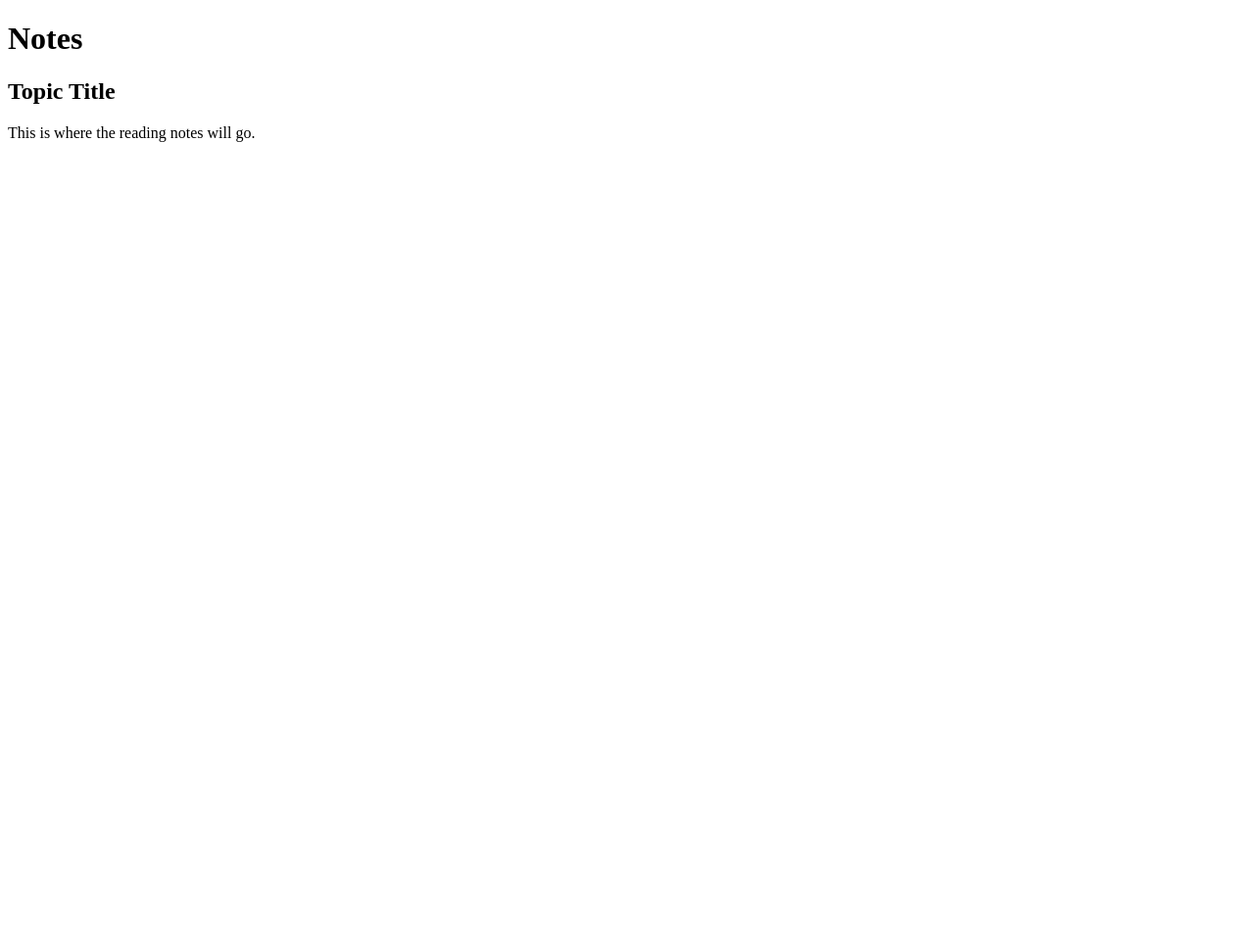
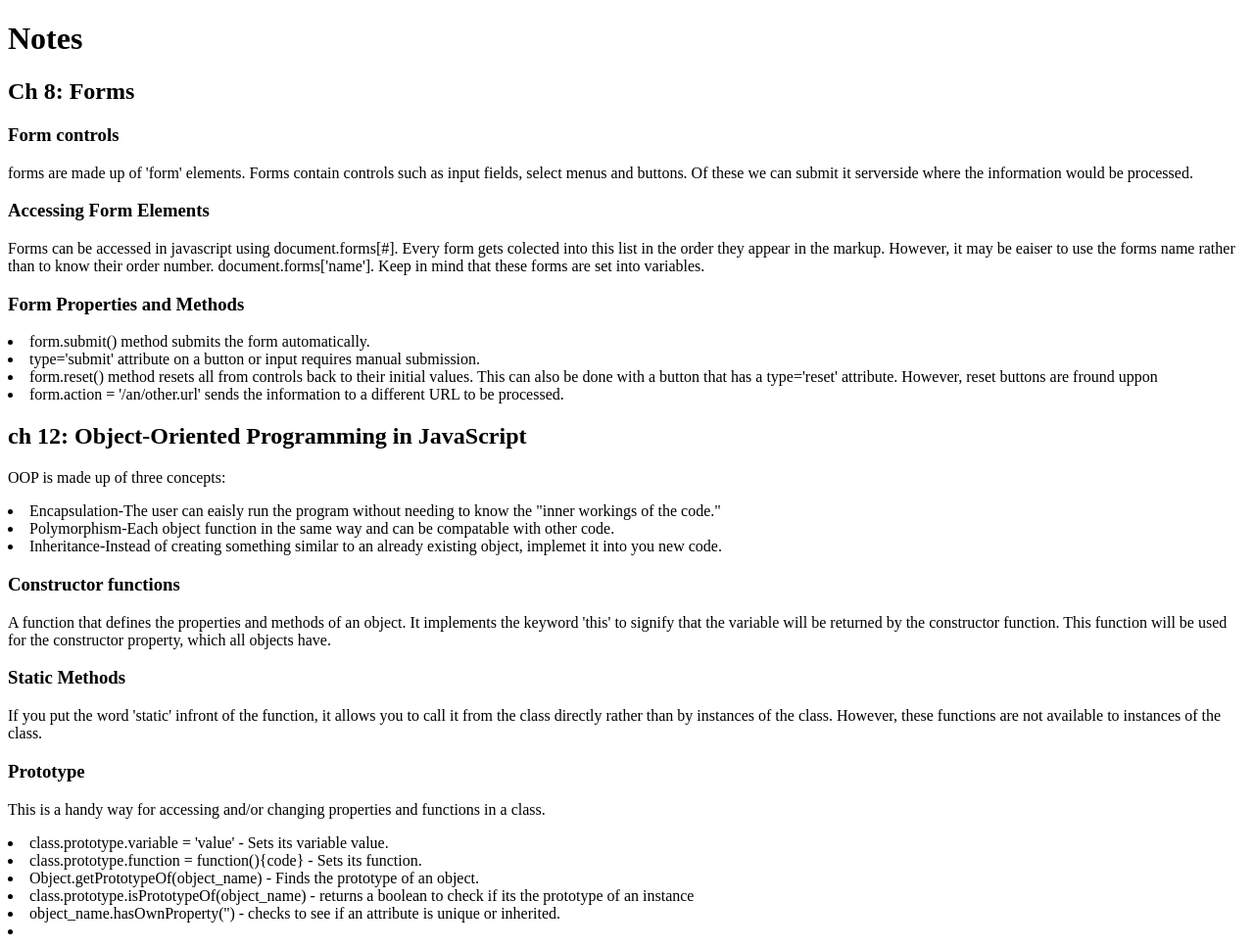
Before and after one commit to Hollis-Preston/Portfolio, a plain HTML site: page Week4/notes.html in a window 1280 px wide. Shown: the whole page at 98% size. Before the commit the page ends 800 px from the top, so only its background shows below. Drawn offline with Linux system fonts and the light colour scheme.

Commit message:
Created notes

```diff
--- a/Week4/notes.html
+++ b/Week4/notes.html
@@ -9,10 +9,69 @@
 
     <body>
         <h1>Notes</h1>
-        <h2>Topic Title</h2>
-        <p>
-            This is where the reading notes will go.
-        </p>
+        <h2>Ch 8: Forms</h2>
+        <h3>Form controls</h3>
+        <div>
+            <p>forms are made up of 'form' elements. Forms contain controls such as
+                input fields, select menus and buttons. Of these we can submit it
+                serverside where the information would be processed.
+            </p>
+        </div>
+        <h3>Accessing Form Elements</h3>
+        <div>
+            <p>
+                Forms can be accessed in javascript using document.forms[#]. Every form
+                gets colected into this list in the order they appear in the markup. However,
+                it may be eaiser to use the forms name rather than to know their order number.
+                document.forms['name']. Keep in mind that these forms are set into variables.
+            </p>
+        </div>
+        <h3>Form Properties and Methods</h3>
+        <div>
+            <li>form.submit() method submits the form automatically.</li>
+            <li>type='submit' attribute on a button or input requires manual submission.</li>
+            <li>form.reset() method resets all from controls back to their initial values.
+                This can also be done with a button that has a type='reset' attribute. However,
+                reset buttons are fround uppon
+            </li>
+            <li>form.action = '/an/other.url' sends the information to a different URL to be processed.</li>
+        </div>
+        <h2>ch 12: Object-Oriented Programming in JavaScript</h2>
+        <div>
+            <p>OOP is made up of three concepts:</p>
+            <li>Encapsulation-The user can eaisly run the program without needing to know the "inner workings of the code."</li>
+            <li>Polymorphism-Each object function in the same way and can be compatable with other code.</li>
+            <li>Inheritance-Instead of creating something similar to an already existing object, implemet it
+                into you new code.
+            </li>
+        </div>
+        <h3>Constructor functions</h3>
+        <div>
+            <p>A function that defines the properties and methods of an object. It implements the keyword 'this'
+                to signify that the variable will be returned by the constructor function. This function will be
+                used for the constructor property, which all objects have.
+            </p>
+        </div>
+        <h3>Static Methods</h3>
+        <div>
+            <p>
+                If you put the word 'static' infront of the function, it allows you to call it from the class directly
+                rather than by instances of the class. However, these functions are not available to instances of the
+                class.
+            </p>
+        </div>
+        <h3>Prototype</h3>
+        <div>
+            <p>This is a handy way for accessing and/or changing properties and functions in a class.</p>
+            <li>class.prototype.variable = 'value' - Sets its variable value.</li>
+            <li>class.prototype.function = function(){code} - Sets its function.</li>
+            <li>Object.getPrototypeOf(object_name) - Finds the prototype of an object.</li>
+            <li>class.prototype.isPrototypeOf(object_name) - returns a boolean to check if its the prototype of
+                an instance
+            </li>
+            <li>object_name.hasOwnProperty('') - checks to see if an attribute is unique or inherited.</li>
+            <li></li>
+        </div>
     </body>
 
 </html>
```
